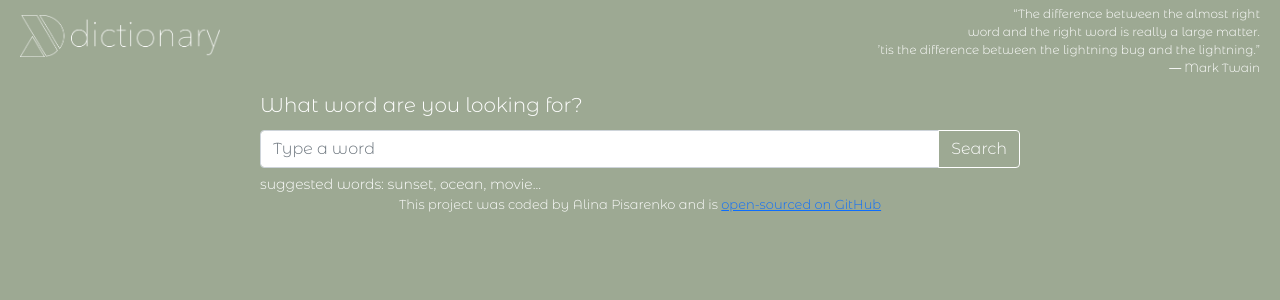
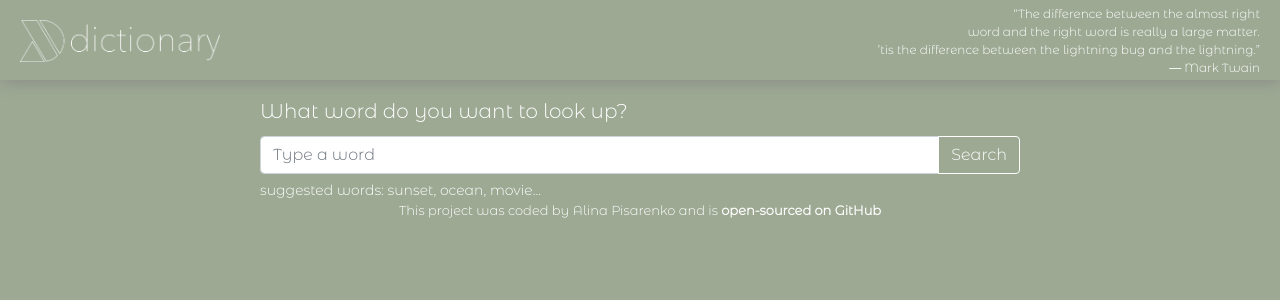
Before and after one commit to AlinaPisarenko/Dictionary-react, a React (Create React App) app: page / in a window 1280 px wide. Shown: the top 300 px of the page. Built offline with nearby package versions, Linux system fonts and the light colour scheme; no server answers.

Commit message:
added css to header

```diff
--- a/src/App.css
+++ b/src/App.css
@@ -9,7 +9,7 @@
 
 .App-logo {
   float: left;
-  margin-top: 15px;
+  margin-top: 20px;
   max-width: 200px;
 }
 
@@ -17,11 +17,12 @@
   background-color: #9da993;
   max-height: 80px;
   padding-left: 20px;
-  margin-bottom: 50px;
+  box-shadow: 1px 1px 16px rgb(136, 136, 136);
 }
 
 .App-footer {
   font-size: small;
+  padding-bottom: 15px;
 }
 .App .quote {
   float: right;
@@ -30,3 +31,13 @@
   margin-top: 5px;
   margin-right: 20px;
 }
+.App .link {
+  color: #fff;
+  text-decoration: none;
+  font-weight: bold;
+}
+.App .link:hover {
+  color: #fff;
+  text-decoration: underline;
+  font-weight: bold;
+}
--- a/src/App.js
+++ b/src/App.js
@@ -18,6 +18,7 @@ function App() {
       <footer className="App-footer">
         This project was coded by Alina Pisarenko and is{" "}
         <a
+          className="link"
           href="https://github.com/AlinaPisarenko/Dictionary-react"
           target="_blank"
           rel="noreferrer"
--- a/src/Dictionary.css
+++ b/src/Dictionary.css
@@ -1,5 +1,5 @@
 .Dictionary {
-  margin-top: 90px;
+  margin-top: 96px;
 }
 
 .Dictionary section {
--- a/src/Dictionary.js
+++ b/src/Dictionary.js
@@ -43,7 +43,7 @@ export default function Dictionary(props) {
   if (loaded) {
     return (
       <div className="Dictionary">
-        <div className="question">What word are you looking for?</div>
+        <div className="question">What word do you want to look up?</div>
         <form onSubmit={handleSearch} className="input-group mb-3">
           <input
             type="search"
--- a/src/Meaning.css
+++ b/src/Meaning.css
@@ -3,6 +3,7 @@
 }
 .Meaning em {
   opacity: 0.6;
+  padding-top: 10px;
 }
 .Meaning h4 {
   font-weight: bold;
--- a/src/Photos.css
+++ b/src/Photos.css
@@ -1,5 +1,5 @@
 .Photos {
-  padding-top: 20px;
+  padding-top: 26px;
   opacity: 0.8;
 }
 
--- a/src/Results.css
+++ b/src/Results.css
@@ -6,19 +6,16 @@
 }
 .Results-info {
   padding: 10px 5px;
-
-  background-color: #9da993;
-  border-radius: 6px;
 }
 .Results .col-4 {
   padding: 0 5px;
 }
 .Results .col-8 {
-  padding: 0px 10px;
+  padding: 0px 16px;
   border-left: 1px solid #fff;
 }
 .Results h2 {
   font-weight: bold;
-  font-size: 35px;
+  font-size: 37px;
   margin-bottom: 0;
 }
--- a/src/Synonyms.css
+++ b/src/Synonyms.css
@@ -7,3 +7,8 @@
   display: inline-block;
   padding-right: 10px;
 }
+.Synonyms h5 {
+  display: inline;
+  font-size: 16px;
+  font-weight: bold;
+}
--- a/src/Synonyms.js
+++ b/src/Synonyms.js
@@ -5,7 +5,7 @@ export default function Synonyms(props) {
   if (props.synonym) {
     return (
       <ul className="Synonyms">
-        {"Similar: "}
+        <h5>Similar: </h5>
         {props.synonym.map(function (synonym, index) {
           return <li key={index}>{synonym}</li>;
         })}
```
